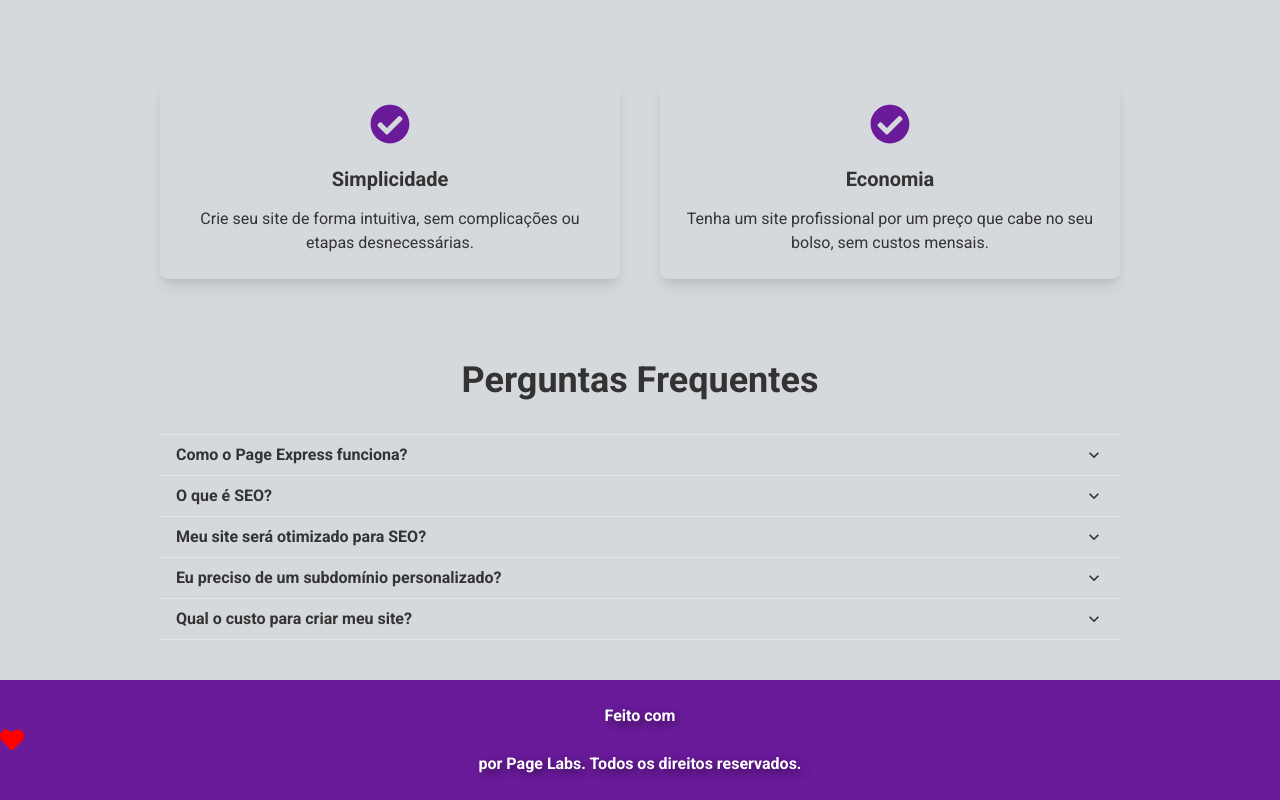
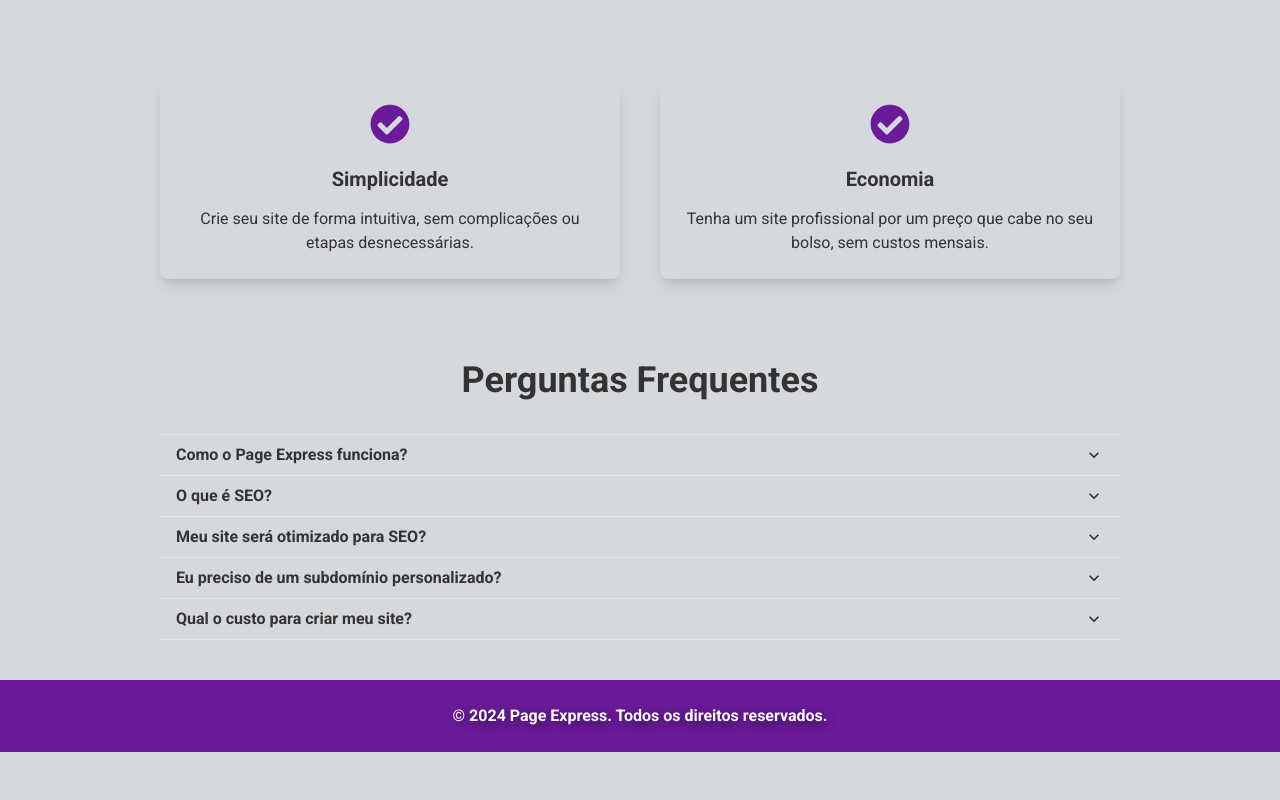
Before and after one commit to joaoantoniocoelho/landing-labs-ui, a Next.js app: page / in a window 1280 px wide. Shown: the part 1622-2422 px from the top of the page. After the commit the page ends 2374 px from the top, so only its background shows below. Built offline with nearby package versions, Linux system fonts and the light colour scheme.

Commit message:
reset footer to original

```diff
--- a/pages/index.js
+++ b/pages/index.js
@@ -357,8 +357,12 @@ export default function Home() {
             </Container>
 
             <Box bg="brand.primary" py={6} textAlign="center">
-                <Text color="text.secondary" fontWeight="bold" textShadow="3px 3px 10px rgba(0, 0, 0, 0.5)">
-                    Feito com{' '} <Box as={FaHeart} color="red" boxSize={['16px', '20px', '24px']} />{' '} por Page Labs. Todos os direitos reservados.
+                <Text
+                    color="text.secondary"
+                    fontWeight="bold"
+                    textShadow="3px 3px 10px rgba(0, 0, 0, 0.5)"
+                >
+                    &copy; {new Date().getFullYear()} Page Express. Todos os direitos reservados.
                 </Text>
             </Box>
         </>
```
